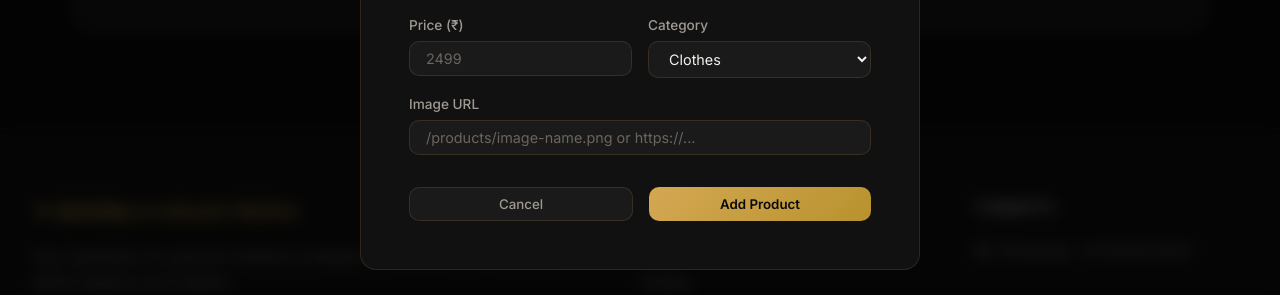
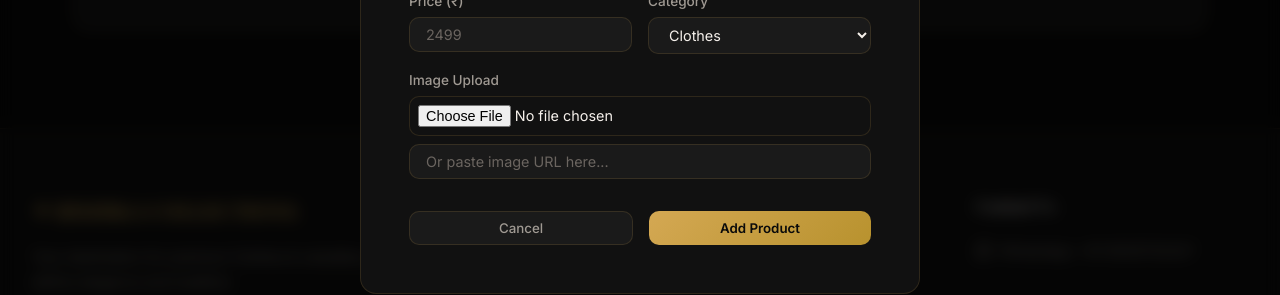
Before and after one commit to varunsanjeevula/RISHIKA-COLLECTIONS, a Next.js app: page /admin in a window 1280 px wide. Both pictures are taken after a click on the button "Add Product". Shown: the part 419-714 px from the top of the page. Built offline with nearby package versions, Linux system fonts and the light colour scheme; no server answers; the database is empty; a web font is replaced by a local one.

Commit message:
Add image upload functionality to admin panel

```diff
--- a/src/app/admin/page.js
+++ b/src/app/admin/page.js
@@ -13,6 +13,7 @@ export default function AdminPage() {
     name: '', description: '', price: '', image_url: '', category: 'clothes'
   });
   const [saving, setSaving] = useState(false);
+  const [uploadingImage, setUploadingImage] = useState(false);
   const [message, setMessage] = useState({ type: '', text: '' });
 
   useEffect(() => {
@@ -48,6 +49,34 @@ export default function AdminPage() {
     });
     setEditingProduct(product);
     setShowForm(true);
+  };
+
+  const handleImageUpload = async (e) => {
+    const file = e.target.files[0];
+    if (!file) return;
+
+    setUploadingImage(true);
+    const uploadData = new FormData();
+    uploadData.append('file', file);
+
+    try {
+      const res = await fetch('/api/upload', {
+        method: 'POST',
+        body: uploadData,
+      });
+      const result = await res.json();
+
+      if (res.ok) {
+        setFormData({ ...formData, image_url: result.url });
+        showMessage('success', 'Image uploaded successfully!');
+      } else {
+        showMessage('error', `Upload failed: ${result.error}`);
+      }
+    } catch (error) {
+      showMessage('error', 'Error uploading image');
+    } finally {
+      setUploadingImage(false);
+    }
   };
 
   const handleSubmit = async (e) => {
@@ -135,8 +164,23 @@ export default function AdminPage() {
               </div>
             </div>
             <div className="form-group">
-              <label>Image URL</label>
-              <input type="text" value={formData.image_url} onChange={(e) => setFormData({...formData, image_url: e.target.value})} placeholder="/products/image-name.png or https://..." />
+              <label>Image Upload</label>
+              <div style={{ display: 'flex', flexDirection: 'column', gap: '8px' }}>
+                <input
+                  type="file"
+                  accept="image/*"
+                  onChange={handleImageUpload}
+                  disabled={uploadingImage}
+                  style={{ padding: '8px', background: 'var(--color-bg-secondary)', cursor: 'pointer' }}
+                />
+                <input
+                  type="text"
+                  value={formData.image_url}
+                  onChange={(e) => setFormData({...formData, image_url: e.target.value})}
+                  placeholder="Or paste image URL here..."
+                />
+              </div>
+              {uploadingImage && <div style={{ color: 'var(--color-gold)', fontSize: '0.8rem', marginTop: '4px' }}>Uploading image...</div>}
             </div>
             {formData.image_url && (
               <div className="form-image-preview">
```
Also changed, not shown: src/app/api/upload/route.js (added, +42 -0 lines).
